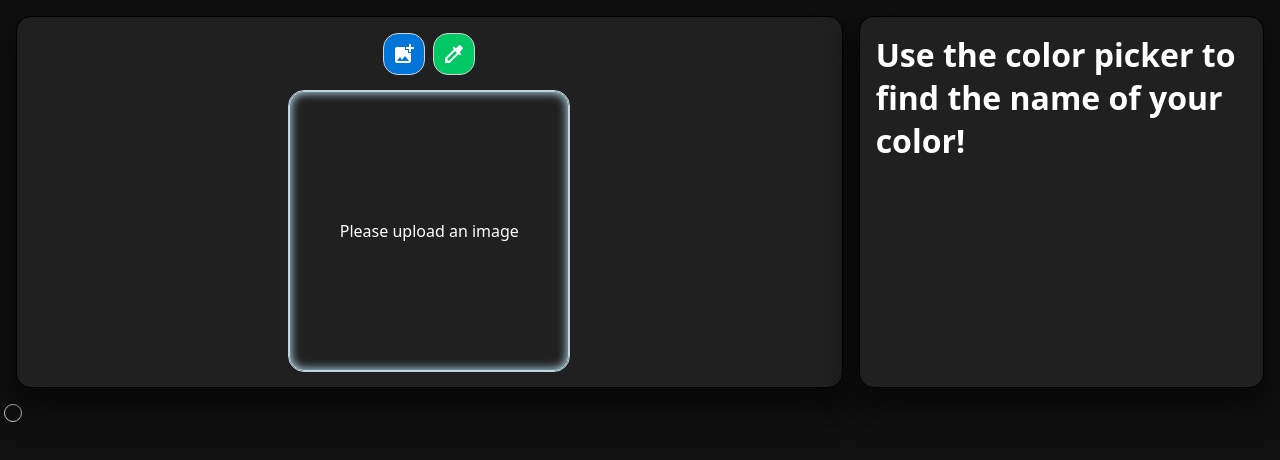
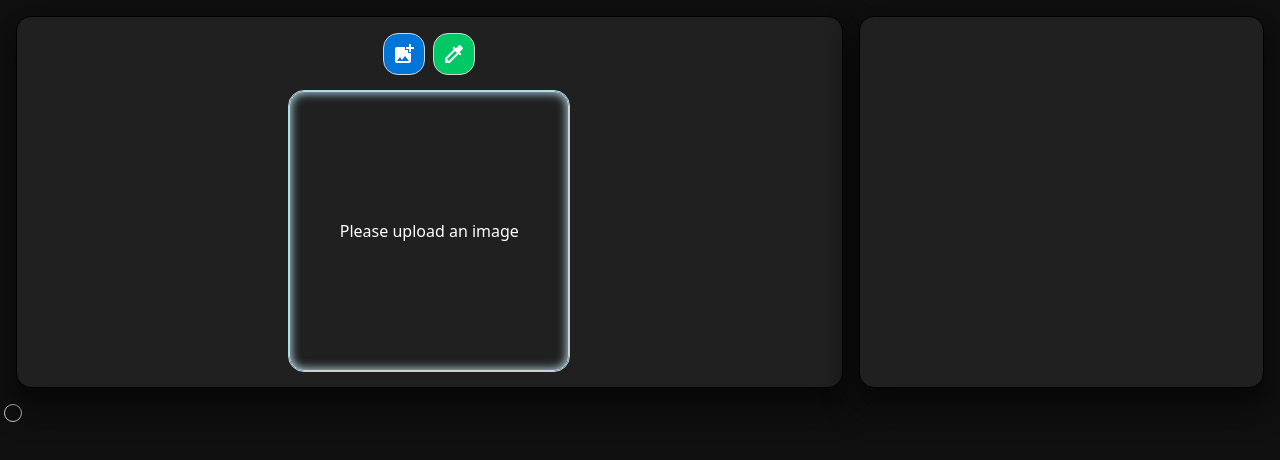
Before and after one commit to kojagray/chiridex, a Next.js app: page / in a window 1280 px wide. Shown: the top 460 px of the page. Built offline with nearby package versions, Linux system fonts and the light colour scheme; a web font is replaced by a local one.

Commit message:
some renaming and text cleanup

```diff
--- a/pages/index.tsx
+++ b/pages/index.tsx
@@ -63,7 +63,7 @@ export default function Home() {
   return (
     <>
       <Head>
-        <title>The Handiest Color Picker</title>
+        <title>chiridex</title>
         <meta
           name="description"
           content="A tool that assists artists in creating custom color palettes from random selection, image input, mood descriptions, and suggestions based on different perspectives on color harmony."
@@ -120,8 +120,8 @@ export default function Home() {
         <div className="tower padded roundedTile secondary">
           <h1 className={classes.marginBottom}>
             {color
-              ? `The color you chose is called "${color}"`
-             : "Use the color picker to find the name of your color!"}
+              ? `${color}`
+             : ""}
           </h1>
           <h3 id="hexResult" className={classes.marginBottom} />
           {rgb && (
```
